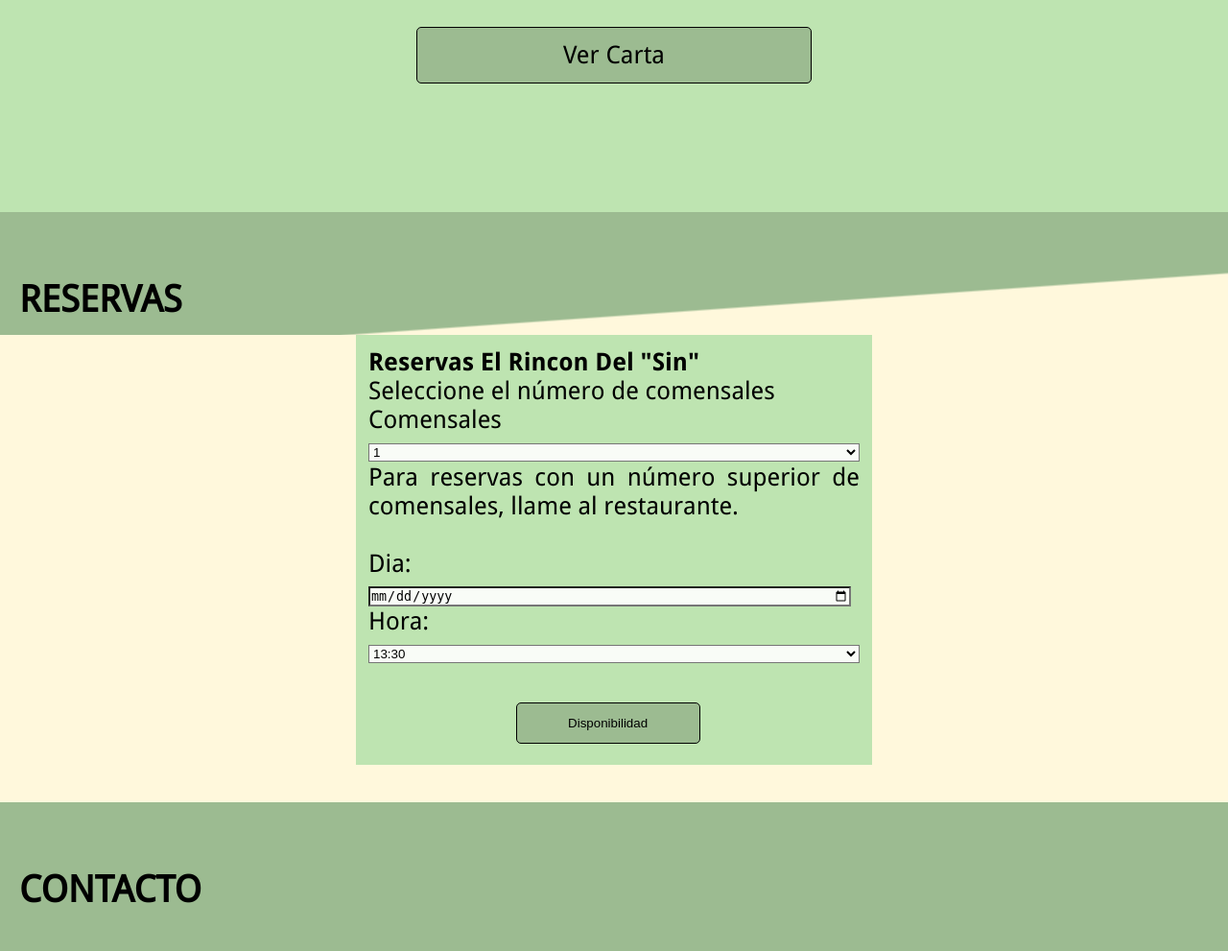
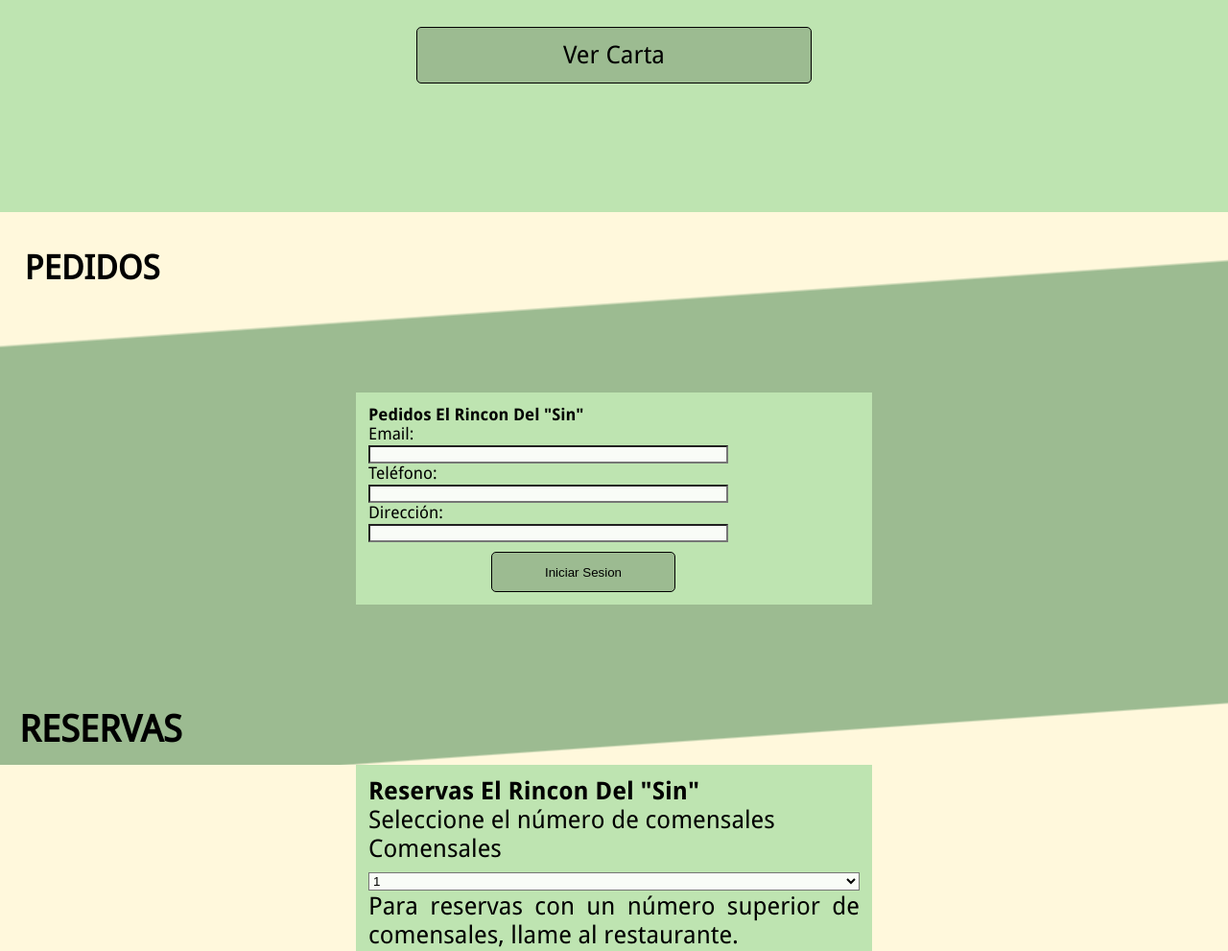
Before and after one commit to ruben-feito/ProyectoDAW, a PHP site: page / in a window 1280 px wide. Shown: the part 3161-4152 px from the top of the page at 96% size. Run offline with PHP 8.4, Linux system fonts and the light colour scheme; a map, chart or similar area stays blank; grey boxes are pictures that could not be loaded.

Commit message:
Add files via upload

```diff
--- a/css/stylesheet-movil.css
+++ b/css/stylesheet-movil.css
@@ -331,6 +331,55 @@ article#carta div div:last-of-type:hover{
 	}
 }
 
+/*Pedidos----------------------------------------------------------------------*/
+article#pedidos span{
+    font-family: Droid Sans Bold;
+}
+article#pedidos > div{
+	background-color: var(--oscuro);
+	padding: 0px;
+	margin: 0px;
+	padding-bottom: 3vw;
+}
+article#pedidos > div > div:first-of-type{
+	height: 150px;
+	background: linear-gradient(176deg, var(--crema) 50%, transparent 51%);
+	padding-top: 38px;
+}
+article#pedidos h2{
+	padding-left: 2vw;
+	font-size: 26pt;
+}
+article#pedidos div#formulario_pedido{
+	display: block;
+	background-color: var(--medio);
+	padding: 1vw;
+	width: 40%;
+	height: 50%;
+	font-size: 13pt;
+}
+article#pedidos div#formulario_pedido input{
+	width: 29vw;
+	background-color: var(--blanco);
+}
+article#pedidos div#formulario_pedido select{
+	width: 29.5vw;
+	background-color: var(--blanco);
+}
+article#pedidos div#formulario_pedido input#disp{
+	margin-left: 25%;
+	width: 15vw;
+	border-radius: 5px;
+	background-color: var(--oscuro);
+	border: 1px solid;
+	padding: 1vw;
+	margin-top: 10px;
+}
+article#pedidos div#formulario_pedido input#disp:hover{
+	background-color: var(--blanco);
+	transition: 0.3s;
+}
+
 /*Reservas---------------------------------------------------------------------*/
 article#reservas span{
     font-family: Droid Sans Bold;
--- a/css/stylesheet-pc.css
+++ b/css/stylesheet-pc.css
@@ -44,7 +44,7 @@ nav input, nav label{ /*quitar el menu de movil*/
 	width: 100%;
 	font-size: 11pt;
 	font-family: "Droid Sans";
-	font-size: 12pt;
+	font-size: 11pt;
 	z-index: 99;
 }
 .menu > ul{
@@ -71,7 +71,7 @@ nav input, nav label{ /*quitar el menu de movil*/
 }
 .menu > ul > li{
 	float: left;
-	width: 20%;
+	width: 16.66666666666%;
 }
 section{
 	height: 2000px;
@@ -261,6 +261,66 @@ article#carta div div:last-of-type:hover{
 	transition: 0.3s;
 }
 
+/*Pedidos----------------------------------------------------------------------*/
+article#pedidos span{
+    font-family: Droid Sans Bold;
+}
+article#pedidos > div{
+	background-color: var(--oscuro);
+	padding: 0px;
+	margin: 0px;
+	padding-bottom: 3vw;
+}
+article#pedidos > div > div:first-of-type{
+	height: 150px;
+	background: linear-gradient(176deg, var(--crema) 50%, transparent 51%);
+	padding-top: 38px;
+}
+article#pedidos h2{
+	padding-left: 2vw;
+	font-size: 26pt;
+}
+article#pedidos div#formulario_pedido{
+	display: block;
+	background-color: var(--medio);
+	padding: 1vw;
+	width: 50%;
+	height: 50%;
+	font-size: 13pt;
+}
+article#pedidos div#formulario_pedido input{
+	width: 29vw;
+	background-color: var(--blanco);
+}
+article#pedidos div#formulario_pedido select{
+	width: 29.5vw;
+	background-color: var(--blanco);
+}
+article#pedidos div#formulario_pedido input#disp{
+	margin-left: 25%;
+	width: 15vw;
+	border-radius: 5px;
+	background-color: var(--oscuro);
+	border: 1px solid;
+	padding: 1vw;
+	margin-top: 10px;
+}
+article#pedidos div#formulario_pedido input#disp:hover{
+	background-color: var(--blanco);
+	transition: 0.3s;
+}
+article#pedidos div#formulario_pedido input#quitar{
+	width: 20px;
+	height: 20px;
+	border-radius: 5px;
+	background-color: var(--oscuro);
+	border: 1px solid;
+}
+article#pedidos div#formulario_pedido input#quitar:hover{
+	background-color: var(--blanco);
+	transition: 0.3s;
+}
+
 /*Reservas---------------------------------------------------------------------*/
 article#reservas span{
     font-family: Droid Sans Bold;
--- a/css/stylesheet-tablet.css
+++ b/css/stylesheet-tablet.css
@@ -331,6 +331,55 @@ article#carta div div:last-of-type:hover{
 	}
 }
 
+/*Pedidos----------------------------------------------------------------------*/
+article#pedidos span{
+    font-family: Droid Sans Bold;
+}
+article#pedidos > div{
+	background-color: var(--oscuro);
+	padding: 0px;
+	margin: 0px;
+	padding-bottom: 3vw;
+}
+article#pedidos > div > div:first-of-type{
+	height: 150px;
+	background: linear-gradient(176deg, var(--crema) 50%, transparent 51%);
+	padding-top: 38px;
+}
+article#pedidos h2{
+	padding-left: 2vw;
+	font-size: 26pt;
+}
+article#pedidos div#formulario_pedido{
+	display: block;
+	background-color: var(--medio);
+	padding: 1vw;
+	width: 40%;
+	height: 50%;
+	font-size: 13pt;
+}
+article#pedidos div#formulario_pedido input{
+	width: 29vw;
+	background-color: var(--blanco);
+}
+article#pedidos div#formulario_pedido select{
+	width: 29.5vw;
+	background-color: var(--blanco);
+}
+article#pedidos div#formulario_pedido input#disp{
+	margin-left: 25%;
+	width: 15vw;
+	border-radius: 5px;
+	background-color: var(--oscuro);
+	border: 1px solid;
+	padding: 1vw;
+	margin-top: 10px;
+}
+article#pedidos div#formulario_pedido input#disp:hover{
+	background-color: var(--blanco);
+	transition: 0.3s;
+}
+
 /*Reservas---------------------------------------------------------------------*/
 article#reservas span{
     font-family: Droid Sans Bold;
--- a/db/db_conexion.php
+++ b/db/db_conexion.php
@@ -2,7 +2,7 @@
 /* Conexión BD */
 define('DB_SERVER', 'localhost');
 define('DB_USERNAME', 'root');
-define('DB_PASSWORD', 'rootroot');
+define('DB_PASSWORD', '');
 define('DB_DATABASE', 'restaurante');
 
 //funcion para crear la conexion a una base de datos
--- a/index.php
+++ b/index.php
@@ -1,7 +1,8 @@
 <?php
+	session_start();
 	include "./db/db_conexion.php";
+	ob_start(); //Activa el almacenamiento en búfer de la salida para poder hacer headers y setcookie
 ?>
-
 <!DOCTYPE html>
 <html lang="es">
 	<head>
@@ -17,7 +18,7 @@
 		<script src="./js/posicionarMenu.js"></script>
 		<script src="./Js/cerrarMenu.js"></script>
 		<script src="./js/slider.js"></script>
-		<script src="./js/reservas.js"></script>
+		<script src="./js/pedidos-reservas.js"></script>
 	</head>
 	<body>
 		<header>
@@ -32,6 +33,7 @@
 					<li><a href="#">INICIO</a></li>
 					<li><a href="#comidas" id="current">COMIDAS</a></li>
 					<li><a href="#carta" id="current" >CARTA</a>
+					<li><a href="#pedidos" id="current" >PEDIDOS</a>
 					<li><a href="#reservas" id="current">RESERVAS</a>
 					<li><a href="#contacto" id="current">CONTACTO</a>
 				</ul>
@@ -82,6 +84,18 @@
 						<div><a href="Carta_Actualizada.pdf" target="_blank">Ver Carta</a></div>
 					</div>
 				</article>
+				<article id="pedidos">
+					<div>
+						<div><h2>PEDIDOS</h2></div>
+						<div id="formulario_pedido">
+							<p><span>Pedidos El Rincon Del "Sin"</span></p>
+							<?php
+								$email = $telefono = $direccion = null; //declaracion en una linea
+								require_once("./php/indice.php");
+							?>
+						</div>
+					</div>
+					</article>
 				<article id="reservas">
 					<div>
 						<div><h2>RESERVAS</h2></div>
@@ -144,3 +158,7 @@
 		</footer>
 	</body>
 </html>
+
+<?php
+	ob_end_flush(); // enviar el búfer de salida
+?>
--- a/php/disponibilidad.php
+++ b/php/disponibilidad.php
@@ -1,9 +1,41 @@
+
 <?php
 
-if (!isset($_POST) || empty($_POST)) { //Se muestra el formulario la primera vez
+if ($_SERVER["REQUEST_METHOD"]=="POST" && $_POST['form']=='Disponibilidad') { //comprobacion de boton de submit correcto
+    //extraccion de reserva
+    $comensales=$_REQUEST["comensales"];
 
-?>
-<form method="POST" action="" target="">
+    $fecha=strtotime($_REQUEST["fecha"]);
+    $fecha=date("Y-m-d", $fecha);
+
+    $fecha_actual=date("Y-m-d"); //fecha automatica, la actual
+
+    $hora_actual=date("H:i:s"); //fecha automatica, la actual
+
+    $hora=strtotime($_REQUEST["hora"]);
+    $hora=date("H:i:s", $hora);
+
+    //si se puede hacer la reserva
+
+
+    if($fecha>=$fecha_actual && $fecha!="1970-01-01" && disponibilidad($comensales, $fecha, $hora)){ //solo comprobar fecha
+        $disponibilidad=true;
+        if($fecha==$fecha_actual && $hora<$hora_actual){ //a misma fecha comprobar hora
+            $disponibilidad=false;
+        }
+
+    }
+    if($disponibilidad==false){
+        ?>
+            <br>
+            <p>No es posible formalizar la reserva, para buscar otro dia pulse atras.</p>
+            <input id="disp" type="button" name="atras" value="Atras" onclick="history.back()">
+        <?php
+    }
+}
+else{
+    ?>
+<form id="disponiblidad" method="POST" action="" target="">
     <p>Seleccione el número de comensales</p>
     <p>Comensales</p>
     <select name="comensales">
@@ -41,44 +73,9 @@ if (!isset($_POST) || empty($_POST)) { //Se muestra el formulario la primera vez
         <option>23:30</option>
     </select></br>
     </br>
-    <input id="disp" type="submit" name="form" value="Disponibilidad">
+    <input id="disp" class="reservas" type="submit" name="form" value="Disponibilidad">
 </form>
 <?php
-
-}
-if ($_SERVER["REQUEST_METHOD"]=="POST" && $_POST['form']=='Disponibilidad') { //comprobacion de boton de submit correcto
-
-    //extraccion de reserva
-    $comensales=$_REQUEST["comensales"];
-
-    $fecha=strtotime($_REQUEST["fecha"]);
-    $fecha=date("Y-m-d", $fecha);
-
-    $fecha_actual=date("Y-m-d"); //fecha automatica, la actual
-
-    $hora_actual=date("H:i:s"); //fecha automatica, la actual
-
-    $hora=strtotime($_REQUEST["hora"]);
-    $hora=date("H:i:s", $hora);
-
-    //si se puede hacer la reserva
-
-
-    if($fecha>=$fecha_actual && $fecha!="1970-01-01" && disponibilidad($comensales, $fecha, $hora)){ //solo comprobar fecha
-        $disponibilidad=true;
-        if($fecha==$fecha_actual && $hora<$hora_actual){ //a misma fecha comprobar hora
-            $disponibilidad=false;
-        }
-
-    }
-    if($disponibilidad==false){
-        ?>
-            <br>
-            <p>No es posible formalizar la reserva, para buscar otro dia pulse atras.</p>
-            <input id="disp" type="button" name="atras" value="Atras" onclick="history.back()">
-        <?php
-    }
-
 }
 
 //funcion que comprueba que los comensales seleccionados puedan reservar, el maximo es 20 por hora
--- /dev/null
+++ b/php/indice.php
@@ -0,0 +1,13 @@
+<?php
+
+if(isset($_SESSION['id'])){ //si existe sesion iniciada
+
+    require_once("./php/pedido.php");
+
+}
+else{
+
+    require_once("./php/login.php");
+}
+
+?>
--- /dev/null
+++ b/php/login.php
@@ -0,0 +1,64 @@
+<?php
+
+if ($_SERVER["REQUEST_METHOD"]=="POST" && $_POST['form']=="Iniciar Sesion" && $_REQUEST["email"]!="" && $_REQUEST["telefono"]!="" && $_REQUEST["direccion"]!="") { //comprobacion de boton de submit correcto
+
+    //extraccion de login
+    $email=$_REQUEST["email"];
+
+    $telefono=$_REQUEST["telefono"];
+
+    $direccion=$_REQUEST["direccion"];
+
+    $conn=conectarBD(); //la conexion dentro para solo abrirla en la reservas y no a todo aquel que entre en la web
+
+    //buscar el cliente
+    $sql="SELECT COUNT(email) as email FROM cliente WHERE email='$email'";
+    $resultado=mysqli_query($conn, $sql); //el $resultado no es valido y hay que tratarlo
+    $row=mysqli_fetch_assoc($resultado);
+    $existe=$row['email'];
+
+    /*if($existe==0){
+        //insertar en tabla cliente un nuevo cliente registrando su primera ultima reserva (ultimo_registro con TIMESTAMP)
+        $sql = "INSERT INTO cliente (email, telefono, direccion) VALUES ('$email', '$telefono', '$direccion')";
+        if(!mysqli_query($conn, $sql)){
+            echo "Error: ".$sql."<br>".mysqli_error($conn)."<br>";
+        }
+        mysqli_commit($conn);
+    }*/
+
+    desconectarBD($conn);
+
+    //if($existe) { //si se encontro el cliente
+        $id=$email;
+        $_SESSION['id']=$id; //guardamos la sesion con el id
+        $_SESSION['cesta']=array(); //guardamos los productos
+
+        //buscar sesion con el nombre del id
+        if(isset($_COOKIE[$_SESSION['id']])){
+            //deserializar para sacar la informacion
+            $_SESSION['cesta']=unserialize($_COOKIE[$_SESSION['id']]); //pasar datos de coockie a cesta
+        }
+        else{ //si no existe se crea
+            $cookie_name=$id;
+            $cookie_value=$_SESSION['cesta'];
+            //serializar para meter la informacion
+            setcookie($cookie_name, serialize($cookie_value), time() + (86400 * 30), "/"); // 86400 segundos = 1 día
+        }
+
+        header("Refresh:0"); //refrescar
+    //}
+
+}
+else{ //muestra el formulario sin pulsar submit
+    ?>
+    <form method="POST" action="" target="">
+        <p>Email:</p>
+        <input type="email" name="email" pattern="^([a-zA-Z0-9_\\.\\-]+)@([a-zA-Z0-9_\\.\\-]+)\.([a-zA-Z\\.]{2,6})$" title="Debe ser un correo valido"></input></br>
+        <p>Tel&eacute;fono:</p>
+        <input type="tel" name="telefono" pattern="^[6789][0-9]{8}$" title="Debe empezar por 6, 7, 8 o 9 y ser de 9 digitos"></input></br>
+        <p>Direcci&oacute;n:</p>
+        <input type="text" name="direccion" pattern="^[a-zA-Z\\d ]{3,}$" title="El formato debe ser válido"></input></br>
+        <input id="disp" class="pedidos" type="submit" name="form" value="Iniciar Sesion">
+    <form>
+    <?php
+}
--- a/php/reserva.php
+++ b/php/reserva.php
@@ -8,7 +8,7 @@ if($disponibilidad){ //si el formulario previo fue correcto
         <p>Email:</p>
         <input type="email" name="email" pattern="^([a-zA-Z0-9_\\.\\-]+)@([a-zA-Z0-9_\\.\\-]+)\.([a-zA-Z\\.]{2,6})$" title="Debe ser un correo valido" required></input></br>
         <p>Telefono:</p>
-        <input type="tel" name="telefono" pattern="^[6789][\d]{8}$" title="Debe empezar por 6, 7, 8 o 9 y ser de 9 digitos" required></input></br>
+        <input type="tel" name="telefono" pattern="^[6789][0-9]{8}$" title="Debe empezar por 6, 7, 8 o 9 y ser de 9 digitos" required></input></br>
         <input type="hidden" name="fecha" value="<?php echo $fecha ?>">
         <input type="hidden" name="hora" value="<?php echo $hora ?>">
         <input type="hidden" name="comensales" value="<?php echo $comensales ?>">
@@ -19,8 +19,7 @@ if($disponibilidad){ //si el formulario previo fue correcto
 
 }
 
-if ($_SERVER["REQUEST_METHOD"]=="POST" && $_POST['form']=='Reservar') { //comprobacion de boton de submit correcto
-
+if ($_SERVER["REQUEST_METHOD"]=="POST" && $_POST['form']=="Reservar") { //comprobacion de boton de submit correcto
     $fecha=$_REQUEST["fecha"]; //en un campo hidden para poder pasarlo entre formularios
 
     $hora=$_REQUEST["hora"]; //en un campo hidden para poder pasarlo entre formularios
@@ -54,14 +53,15 @@ function reservar($comensales, $fecha, $hora, $email, $telefono){
     $existe=$row['email'];
 
     if($existe==0){
-        //insertar en tabla cliente un nuevo cliente registrando su primera ultima reserva (ultimo_registro con TIMESTAMP)
+        //insertar en tabla cliente un nuevo cliente registrando su primera ultimo pedido (ultimo_registro con TIMESTAMP)
         $sql = "INSERT INTO cliente (email, telefono) VALUES ('$email', '$telefono')";
         if(!mysqli_query($conn, $sql)){
             echo "Error: ".$sql."<br>".mysqli_error($conn)."<br>";
         }
+        mysqli_commit($conn);
     }
     else{
-        //si ya existe se actualiza el telefono y su ultima reserva (ultimo_registro con TIMESTAMP)
+        //si ya existe se actualiza el telefono y su ultimo pedido (ultimo_registro con TIMESTAMP)
         $sql="UPDATE cliente SET telefono=$telefono WHERE email='$email'";
         if(!mysqli_query($conn, $sql)){
             echo "Error: ".$sql."<br>".mysqli_error($conn)."<br>";
@@ -75,7 +75,6 @@ function reservar($comensales, $fecha, $hora, $email, $telefono){
         echo "Error: ".$sql."<br>".mysqli_error($conn)."<br>";
     }
 
-
     desconectarBD($conn);
 }
 ?>
```
Also changed, not shown: js/pedidos-reservas.js (added, +22 -0 lines), php/cerrar_sesion.php (added, +13 -0 lines), php/cesta.php (added, +35 -0 lines), php/obtenerPlatos.php (added, +19 -0 lines), php/pedido.php (added, +52 -0 lines), php/quitarPlato.php (added, +16 -0 lines), php/vaciarCesta.php (added, +12 -0 lines), php/verCesta.php (added, +53 -0 lines), restaurante.sql (+48 -1 lines).
